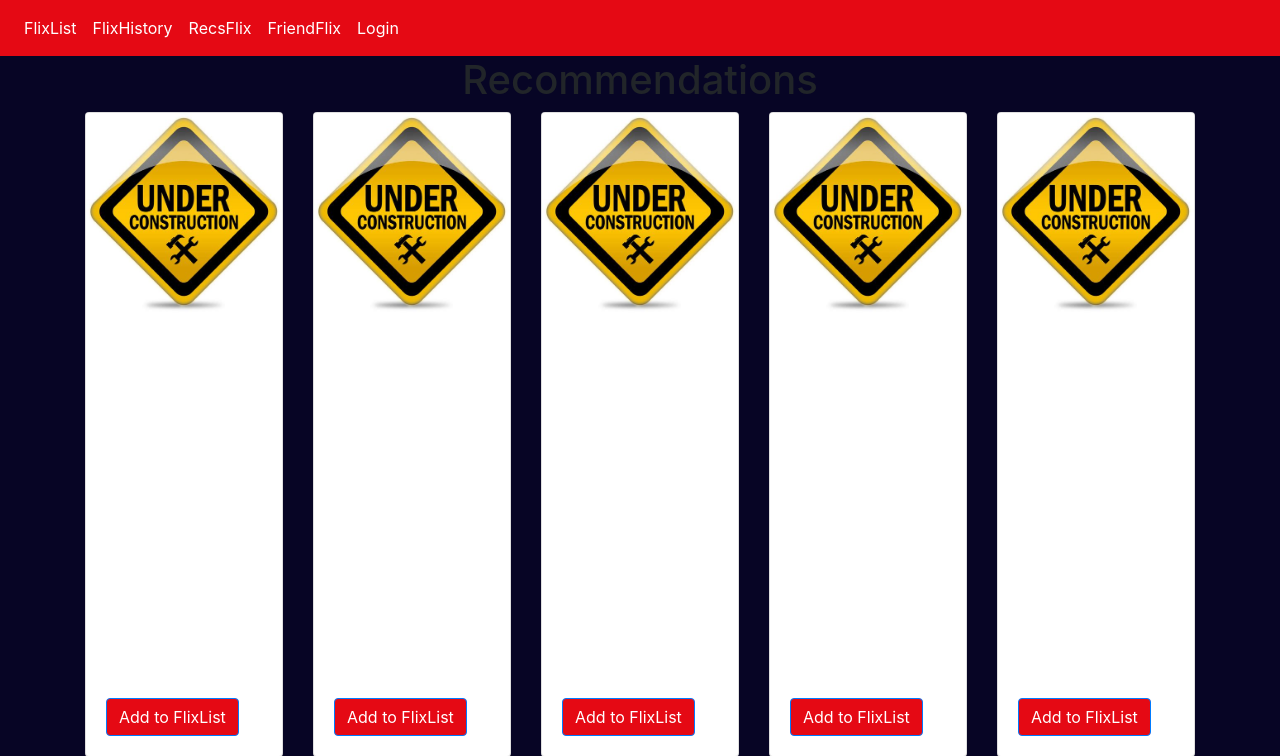
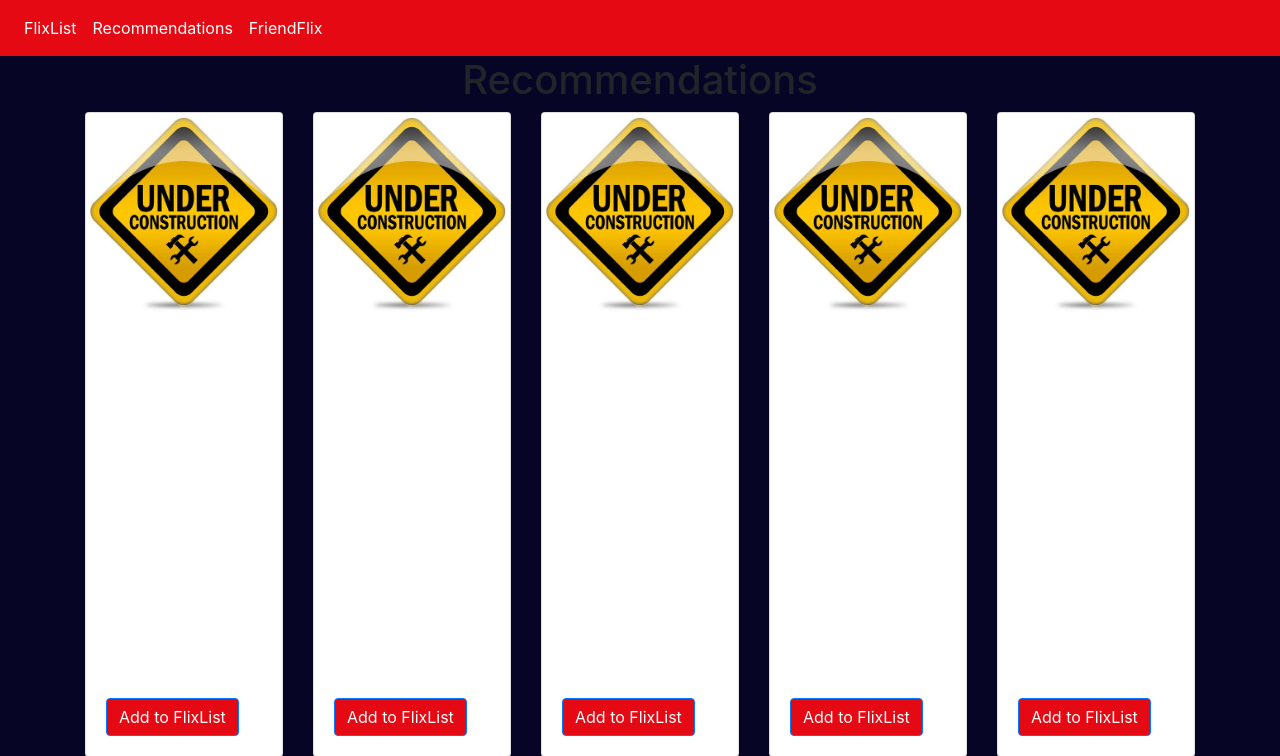
Before and after one commit to truongnguyenlinh/flixlist, a Flask app: page /recommendations in a window 1280 px wide. Shown: the top 756 px of the page. Run offline with Flask 2, Linux system fonts and the light colour scheme; some libraries are stand-ins or nearby versions.

Commit message:
Change Navbar

```diff
--- a/app/templates/header.html
+++ b/app/templates/header.html
@@ -28,16 +28,10 @@
 		        <a class="nav-link" href="{{url_for('flixlist', menu_item='Movies')}}">FlixList <span class="sr-only">(current)</span></a>
 		      </li>
 		      <li class="nav-item active">
-		        <a class="nav-link" href="">FlixHistory <span class="sr-only">(current)</span></a>
-		      </li>
-		      <li class="nav-item active">
-		        <a class="nav-link" href="">RecsFlix <span class="sr-only">(current)</span></a>
+		        <a class="nav-link" href="{{url_for('recsflix')}}">Recommendations <span class="sr-only">(current)</span></a>
 		      </li>
 			  <li class="nav-item active">
-		        <a class="nav-link" href="">FriendFlix <span class="sr-only">(current)</span></a>
-		      </li>
-			  <li class="nav-item active">
-		        <a class="nav-link" href="">Login <span class="sr-only">(current)</span></a>
+		        <a class="nav-link" href="{{url_for('friendflix')}}">FriendFlix <span class="sr-only">(current)</span></a>
 		      </li>
 		  </div>
 		</nav>
```
